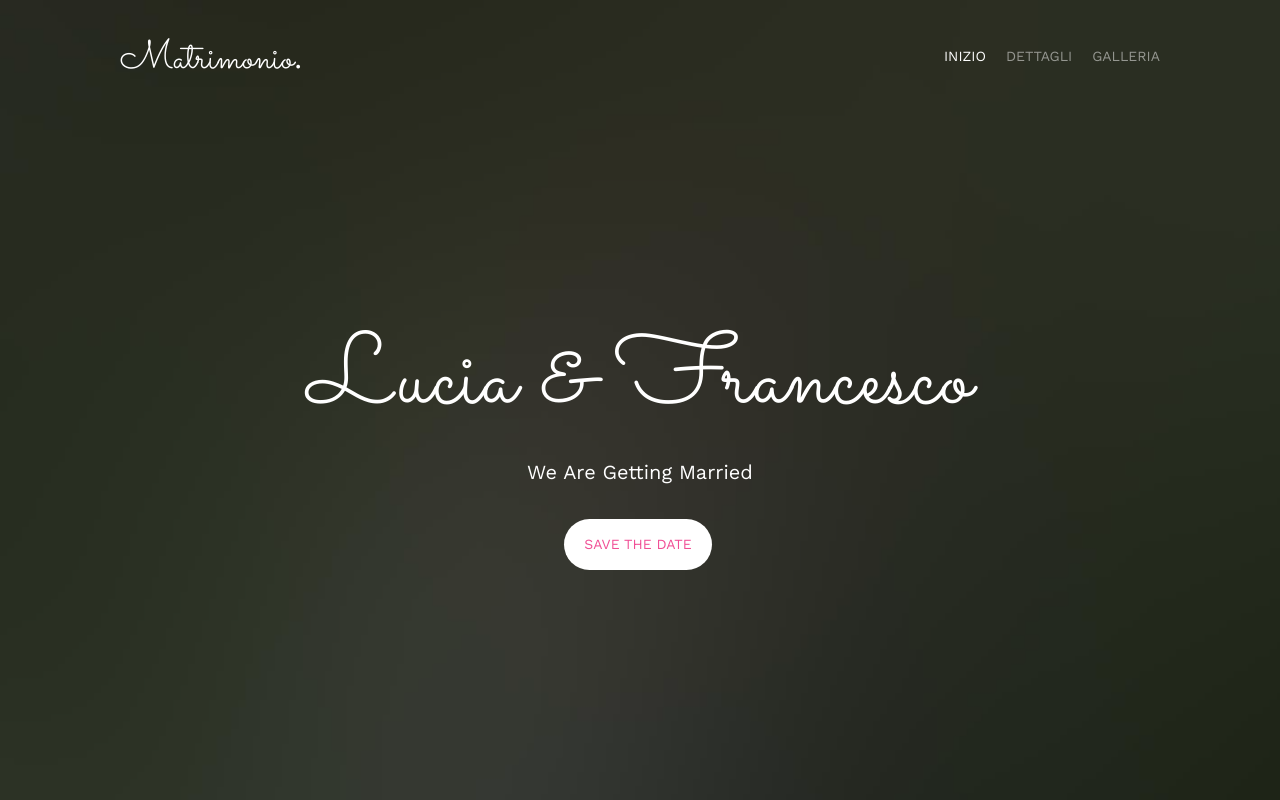
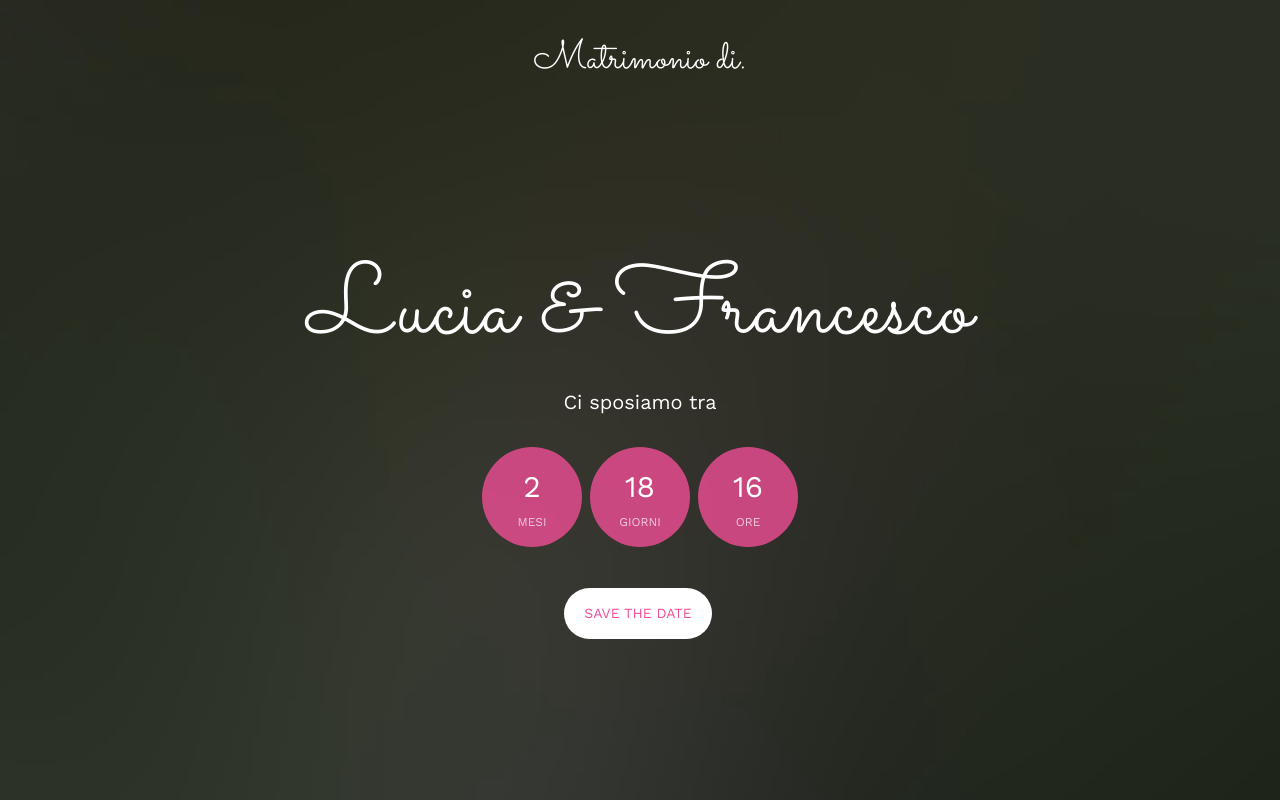
Before and after one commit to moebiusmania/weddings-website, a Nuxt app: page / in a window 1280 px wide. Shown: the top 800 px of the page. Built offline with nearby package versions, Linux system fonts and the light colour scheme.

Commit message:
feat: adding countdown

```diff
--- a/app.vue
+++ b/app.vue
@@ -1,10 +1,17 @@
 <script lang="ts" setup>
 useHead({
   title: "Lucia & Francesco",
+  htmlAttrs: {
+    lang: "it-IT",
+  },
   meta: [
     {
       name: 'description',
       content: "Matrimobio Lucia & Francesco"
+    },
+    {
+      name: 'author',
+      content: "Salvatore Laisa"
     }
   ],
   link: [
--- a/assets/sass/style.scss
+++ b/assets/sass/style.scss
@@ -176,6 +176,7 @@ figure {
 	}
 
 	#fh5co-logo {
+		text-align: center;
 		font-size: 40px;
 		margin: 0;
 		padding: 0;
--- /dev/null
+++ b/components/Countdown.vue
@@ -0,0 +1,45 @@
+<script setup lang="ts">
+import { Ref } from "vue"
+import intervalToDuration from "date-fns/intervalToDuration"
+
+const months: Ref<number> = ref(0)
+const days: Ref<number> = ref(0)
+const hours: Ref<number> = ref(0)
+const minutes: Ref<number> = ref(0)
+
+const getDifference = (): void => {
+  const difference: Duration = intervalToDuration({
+    start: new Date(),
+    end: new Date(2022, 11, 28, 12)
+  });
+
+  months.value = difference.months
+  days.value = difference.days
+  hours.value = difference.hours
+  minutes.value = difference.minutes
+}
+
+onMounted(() => {
+  getDifference();
+  setInterval(() => {
+    getDifference();
+  }, 60000)
+})
+</script>
+
+<template>
+  <section class="simply-countdown simply-countdown-one">
+    <div class="simply-section simply-days-section">
+      <div><span class="simply-amount">{{months}}</span><span class="simply-word">mesi</span></div>
+    </div>
+    <div class="simply-section simply-days-section">
+      <div><span class="simply-amount">{{days}}</span><span class="simply-word">giorni</span></div>
+    </div>
+    <div class="simply-section simply-days-section">
+      <div><span class="simply-amount">{{hours}}</span><span class="simply-word">ore</span></div>
+    </div>
+    <!-- <div class="simply-section simply-days-section">
+      <div><span class="simply-amount">{{minutes}}</span><span class="simply-word">minuti</span></div>
+    </div> -->
+  </section>
+</template>
--- a/components/Header.vue
+++ b/components/Header.vue
@@ -8,8 +8,8 @@
           <div class="display-t">
             <div class="display-tc animate-box" data-animate-effect="fadeIn">
               <h1>Lucia &amp; Francesco</h1>
-              <h2>We Are Getting Married</h2>
-              <div class="simply-countdown simply-countdown-one"></div>
+              <h2>Ci sposiamo tra</h2>
+              <Countdown />
               <p><a href="#" class="btn btn-default btn-sm">Save the date</a></p>
             </div>
           </div>
--- a/components/Nav.vue
+++ b/components/Nav.vue
@@ -2,16 +2,16 @@
   <nav class="fh5co-nav" role="navigation">
     <div class="container">
       <div class="row">
-        <div class="col-xs-2">
-          <div id="fh5co-logo"><a href="index.html">Matrimonio<strong>.</strong></a></div>
+        <div>
+          <div id="fh5co-logo"><a href="index.html">Matrimonio di.</a></div>
         </div>
-        <div class="col-xs-10 text-right menu-1">
+        <!-- <div class="col-xs-10 text-right menu-1">
           <ul>
             <li class="active"><a href="index.html">inizio</a></li>
             <li><a href="about.html">dettagli</a></li>
             <li><a href="about.html">Galleria</a></li>
           </ul>
-        </div>
+        </div> -->
       </div>
     </div>
   </nav>
--- a/package.json
+++ b/package.json
@@ -10,5 +10,8 @@
   "devDependencies": {
     "nuxt": "3.0.0-rc.11",
     "sass": "^1.55.0"
+  },
+  "dependencies": {
+    "date-fns": "^2.29.3"
   }
 }
```
Also changed, not shown: 1 other file (tests, documents, lock files or other folders).
